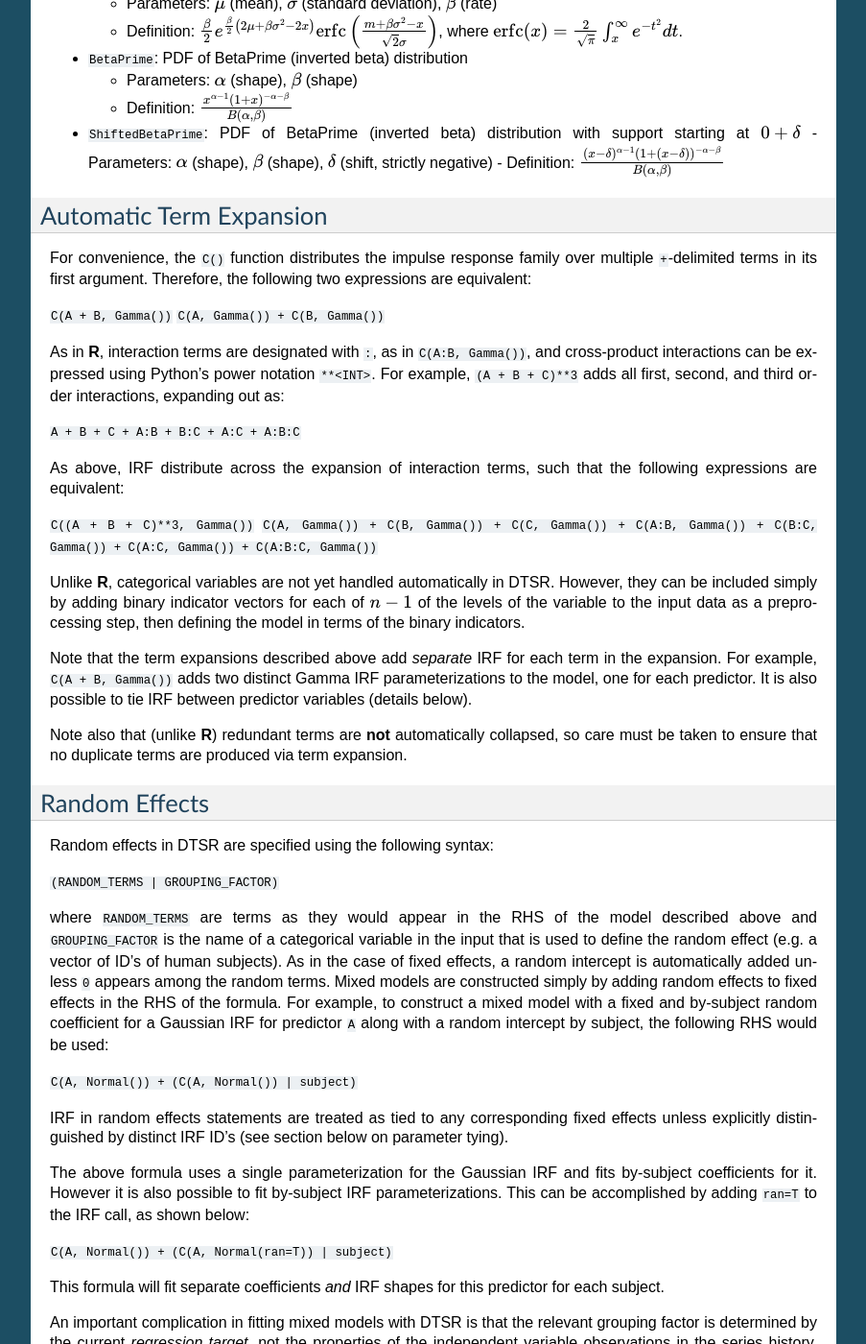
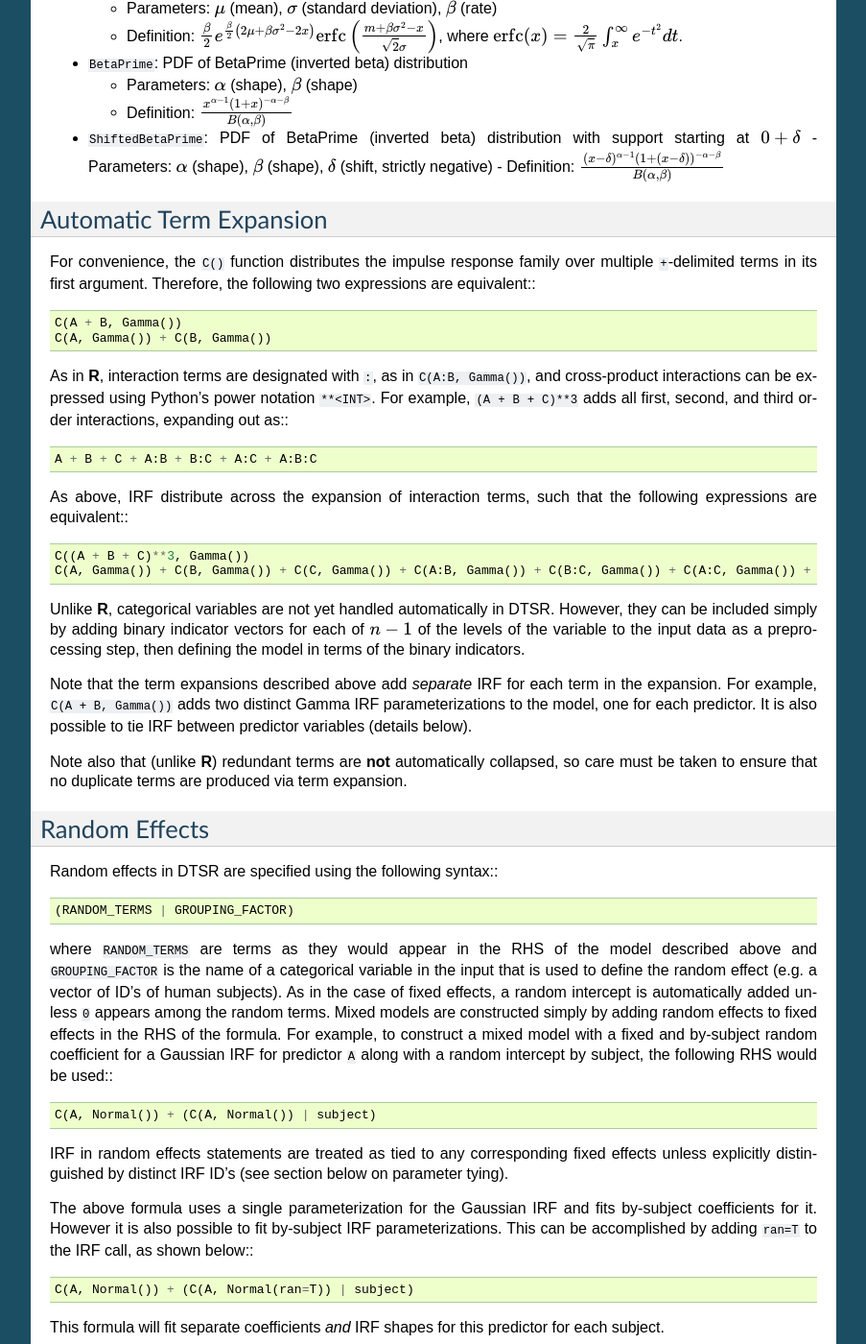
Before and after one commit to coryshain/cdr, a Sphinx documentation site: the page built from docs/source/formula.rst, in a window 1280 px wide and 1400 px high, scrolled down 1316 px. Shown: the whole window at 96% size, without its empty margins (198-1101 px from the left). Built offline with Sphinx 7.4.7, drawn with Linux system fonts in a browser that asks for light colours; some of the changed text lies outside the part shown.

Commit message:
Edits to docs

```diff
--- a/docs/source/formula.rst
+++ b/docs/source/formula.rst
@@ -9,9 +9,9 @@ Basic Overview
 --------------
 
 This package constructs DTSR models from **R**-style formula strings defining the model structure.
-A DTSR formula has the following template:
+A DTSR formula has the following template:::
 
-``RESPONSE ~ FIXED_EFFECTS + RANDOM_EFFECTS``
+    RESPONSE ~ FIXED_EFFECTS + RANDOM_EFFECTS
 
 The left-hand side (LHS) of the formula contains the name a single (possibly transformed) variable from the input data table, and the right-hand side (RHS) contains fixed and random effects, each of which must consist exclusively of intercept terms and/or convolutional terms.
 Intercept terms can be added by including ``1`` in the RHS and removed by including ``0`` in the RHS.
@@ -95,20 +95,20 @@ Automatic Term Expansion
 ------------------------
 
 For convenience, the ``C()`` function distributes the impulse response family over multiple ``+``-delimited terms in its first argument.
-Therefore, the following two expressions are equivalent:
+Therefore, the following two expressions are equivalent:::
 
-``C(A + B, Gamma())``
-``C(A, Gamma()) + C(B, Gamma())``
+    C(A + B, Gamma())
+    C(A, Gamma()) + C(B, Gamma())
 
 As in **R**, interaction terms are designated with ``:``, as in ``C(A:B, Gamma())``, and cross-product interactions can be expressed using Python's power notation ``**<INT>``.
-For example, ``(A + B + C)**3`` adds all first, second, and third order interactions, expanding out as:
+For example, ``(A + B + C)**3`` adds all first, second, and third order interactions, expanding out as:::
 
-``A + B + C + A:B + B:C + A:C + A:B:C``
+    A + B + C + A:B + B:C + A:C + A:B:C
 
-As above, IRF distribute across the expansion of interaction terms, such that the following expressions are equivalent:
+As above, IRF distribute across the expansion of interaction terms, such that the following expressions are equivalent:::
 
-``C((A + B + C)**3, Gamma())``
-``C(A, Gamma()) + C(B, Gamma()) + C(C, Gamma()) + C(A:B, Gamma()) + C(B:C, Gamma()) + C(A:C, Gamma()) + C(A:B:C, Gamma())``
+    C((A + B + C)**3, Gamma())
+    C(A, Gamma()) + C(B, Gamma()) + C(C, Gamma()) + C(A:B, Gamma()) + C(B:C, Gamma()) + C(A:C, Gamma()) + C(A:B:C, Gamma())
 
 Unlike **R**, categorical variables are not yet handled automatically in DTSR.
 However, they can be included simply by adding binary indicator vectors for each of :math:`n-1` of the levels of the variable to the input data as a preprocessing step, then defining the model in terms of the binary indicators.
@@ -123,24 +123,24 @@ Note also that (unlike **R**) redundant terms are **not** automatically collapse
 Random Effects
 --------------
 
-Random effects in DTSR are specified using the following syntax:
+Random effects in DTSR are specified using the following syntax:::
 
-``(RANDOM_TERMS | GROUPING_FACTOR)``
+    (RANDOM_TERMS | GROUPING_FACTOR)
 
 where ``RANDOM_TERMS`` are terms as they would appear in the RHS of the model described above and ``GROUPING_FACTOR`` is the name of a categorical variable in the input that is used to define the random effect (e.g. a vector of ID's of human subjects).
 As in the case of fixed effects, a random intercept is automatically added unless ``0`` appears among the random terms.
 Mixed models are constructed simply by adding random effects to fixed effects in the RHS of the formula.
-For example, to construct a mixed model with a fixed and by-subject random coefficient for a Gaussian IRF for predictor ``A`` along with a random intercept by subject, the following RHS would be used:
+For example, to construct a mixed model with a fixed and by-subject random coefficient for a Gaussian IRF for predictor ``A`` along with a random intercept by subject, the following RHS would be used:::
 
-``C(A, Normal()) + (C(A, Normal()) | subject)``
+    C(A, Normal()) + (C(A, Normal()) | subject)
 
 IRF in random effects statements are treated as tied to any corresponding fixed effects unless explicitly distinguished by distinct IRF ID's (see section below on parameter tying).
 
 The above formula uses a single parameterization for the Gaussian IRF and fits by-subject coefficients for it.
 However it is also possible to fit by-subject IRF parameterizations.
-This can be accomplished by adding ``ran=T`` to the IRF call, as shown below:
+This can be accomplished by adding ``ran=T`` to the IRF call, as shown below:::
 
-``C(A, Normal()) + (C(A, Normal(ran=T)) | subject)``
+    C(A, Normal()) + (C(A, Normal(ran=T)) | subject)
 
 This formula will fit separate coefficients `and` IRF shapes for this predictor for each subject.
 
@@ -154,9 +154,9 @@ Random effects fit for grouping factors that vary during the experiment should t
 Parameter Initialization
 ---------------
 IRF parameters can be initialized for a given convolutional term by specifying their initial values in the IRF call, using the parameter name as the keyword (see supported IRF and their associated parameters above).
-For example, to initialize a Gamma IRF with :math:`\alpha = 2` and :math:`\beta = 2` for predictor ``A``, use the following call:
+For example, to initialize a Gamma IRF with :math:`\alpha = 2` and :math:`\beta = 2` for predictor ``A``, use the following call:::
 
-``C(A, Gamma(alpha=2, beta=2))``
+    C(A, Gamma(alpha=2, beta=2))
 
 These values will serve as initializations in both DTSRMLE and DTSRBayes, and in DTSRBayes they will additionally serve as the mean of the prior distribution for that parameter.
 If no initialization is specified, defaults will be used.
@@ -180,9 +180,9 @@ Using Constant (Non-trainable) Parameters
 By default, DTSR trains all the variables that parameterize an IRF kernel (e.g. both :math:`\mu` and :math:`\sigma` for a Gaussian IRF kernel).
 But in some cases it's useful to treat certain IRF parameters as constants and leave them untrained.
 To do this, specify a list of trainable parameters with the keyword argument ``trainable``, using Python list syntax.
-For example, to specify a ShiftedGamma IRF in which the shift parameter :math:`\delta` is held constant at -1, use the following IRF specification:
+For example, to specify a ShiftedGamma IRF in which the shift parameter :math:`\delta` is held constant at -1, use the following IRF specification:::
 
-``ShiftedGamma(delta=-1, trainable=[alpha, beta])``
+    ShiftedGamma(delta=-1, trainable=[alpha, beta])
 
 The model will then only train the :math:`\alpha` and :math:`\beta` parameters of the response.
 As with parameter initialization, unrecognized parameter names in the ``trainable`` argument will be ignored, and parameter name mismatches can result in more parameters being held constant than intended.
@@ -202,21 +202,21 @@ A convolutional term in a DTSR model is factored into two components, an IRF com
 Unless otherwise specified, both of these terms are fit separately for every predictor in the model.
 However, parameter tying is possible by passing keyword arguments to the IRF calls in the model formula.
 Coefficients can be tied using the ``coef_id`` argument, and IRF parameters can be tied using the ``irf_id`` argument.
-For example, the following RHS fits separate IRF and coefficients for each of ``A`` and ``B``:
+For example, the following RHS fits separate IRF and coefficients for each of ``A`` and ``B``:::
 
-``C(A, Normal()) + C(B, Normal())``
+    C(A, Normal()) + C(B, Normal())
 
-The following fits a single IRF (called "IRF_NAME") but separate coefficients for ``A`` and ``B``:
+The following fits a single IRF (called "IRF_NAME") but separate coefficients for ``A`` and ``B``:::
 
-``C(A, Normal(irf_id=IRF_NAME)) + C(B, Normal(irf_id=IRF_NAME))``
+    C(A, Normal(irf_id=IRF_NAME)) + C(B, Normal(irf_id=IRF_NAME))
 
-The following fits separate IRF but a single coefficient (called "COEF_NAME") for both ``A`` and ``B``:
+The following fits separate IRF but a single coefficient (called "COEF_NAME") for both ``A`` and ``B``:::
 
-``C(A, Normal(coef_id=COEF_NAME)) + C(B, Normal(coef_id=COEF_NAME))``
+    C(A, Normal(coef_id=COEF_NAME)) + C(B, Normal(coef_id=COEF_NAME))
 
-And the following fits a single IRF (called "IRF_NAME") and a single coefficient (called "COEF_NAME"), both of which are shared between ``A`` and ``B``:
+And the following fits a single IRF (called "IRF_NAME") and a single coefficient (called "COEF_NAME"), both of which are shared between ``A`` and ``B``:::
 
-``C(A, Normal(irf_id=IRF_NAME, coef_id=COEF_NAME)) + C(B, Normal(irf_id=IRF_NAME, coef_id=COEF_NAME))``
+    C(A, Normal(irf_id=IRF_NAME, coef_id=COEF_NAME)) + C(B, Normal(irf_id=IRF_NAME, coef_id=COEF_NAME))
 
 
 
@@ -227,9 +227,9 @@ Transforming Variables
 ----------------------
 DTSR provides limited support for automatic variable transformations based on model formulae.
 As in **R** formulae, a transformation is applied by wrapping the predictor name in the transformation function.
-For example, to fit a Gamma IRF to a log transform of predictor ``A``, the following is added to the RHS:
+For example, to fit a Gamma IRF to a log transform of predictor ``A``, the following is added to the RHS:::
 
-``C(log(A), Gamma())``
+    C(log(A), Gamma())
 
 Transformations may be applied to the predictors and/or the response.
 
--- a/docs/source/index.rst
+++ b/docs/source/index.rst
@@ -12,8 +12,7 @@ Documentation for the ``dtsr`` Python package.
    getting_started
    formula
    config
-   dtsrmle
-   dtsrbayes
+   api
    dtsr
 
 
```
Also changed, not shown: docs/source/api.rst (added, +13 -0 lines), docs/source/config.rst (+8 -8 lines), docs/source/dtsrbase.rst (added, +9 -0 lines), docs/source/models.rst (added, +15 -0 lines), 1 other file.
